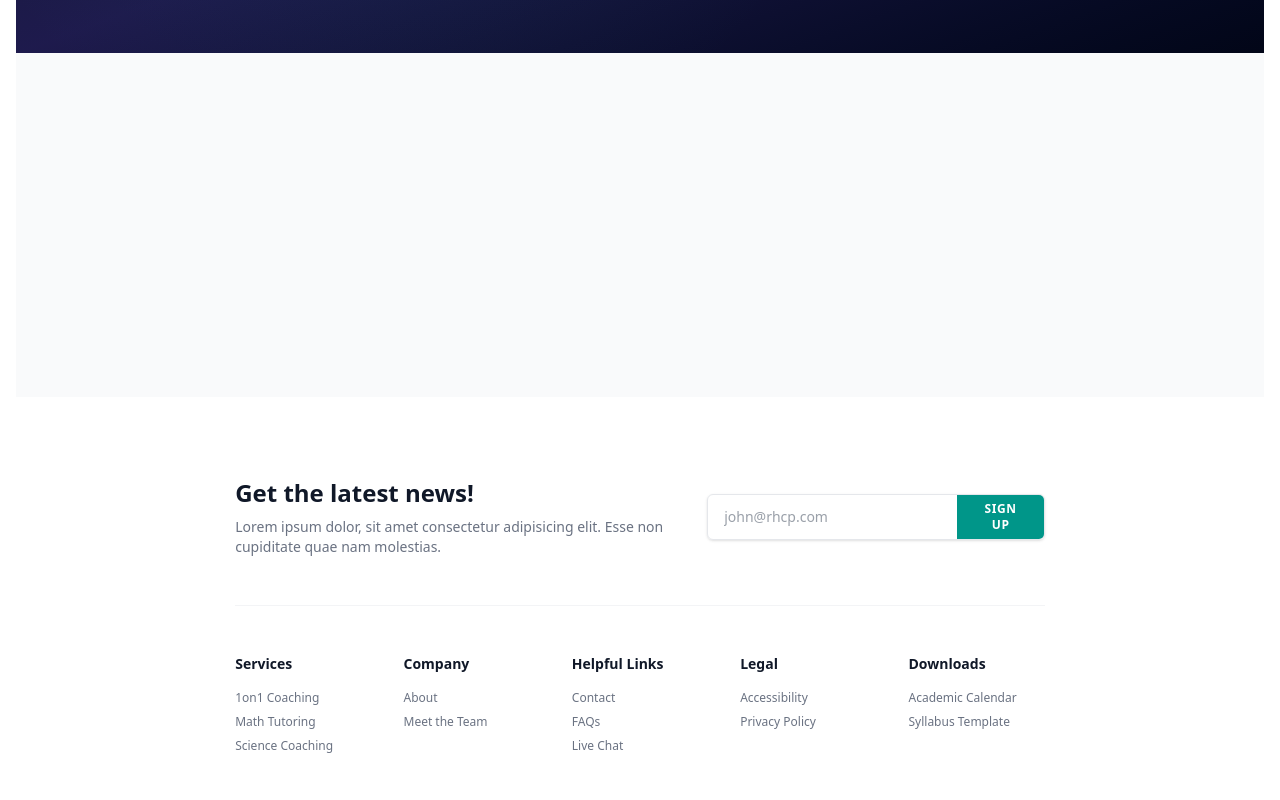
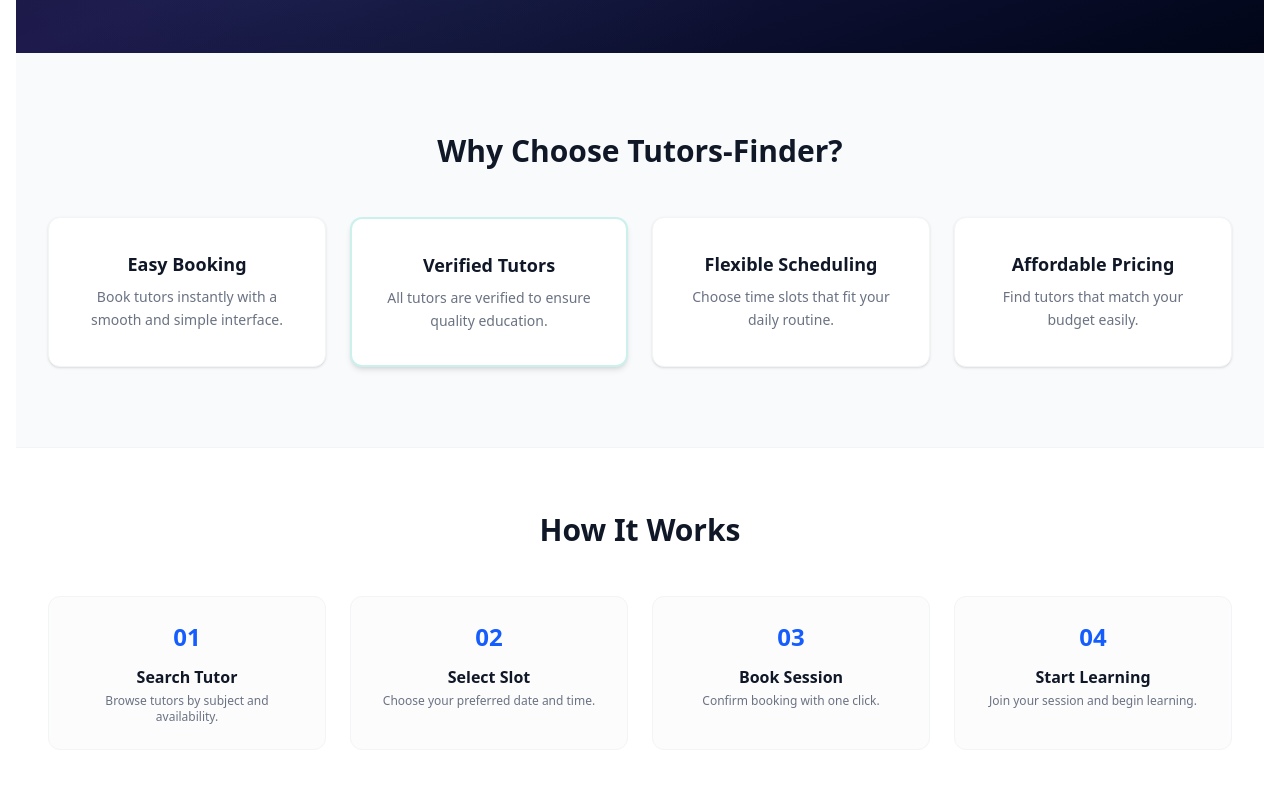
Before and after one commit to Shohan11369/tutor-front-end-09, a Next.js app: page / in a window 1280 px wide. Shown: the part 500-1300 px from the top of the page. Built offline with nearby package versions, Linux system fonts and the light colour scheme.

Commit message:
added now featurs section full

```diff
--- a/src/app/page.js
+++ b/src/app/page.js
@@ -9,7 +9,7 @@
       <div>
 
         <Hero />
-        {/* <Features /> */}
+        <Features />
       </div>
 
     </main>
--- a/src/components/Features.jsx
+++ b/src/components/Features.jsx
@@ -0,0 +1,57 @@
+export default function Features() {
+  return (
+    <div className="bg-gray-50">
+      {/* Why Choose Us */}
+      <section className="py-20 max-w-7xl mx-auto px-4 sm:px-6 lg:px-8 text-center">
+        <h2 className="text-3xl font-bold text-gray-900 mb-12">Why Choose Tutors-Finder?</h2>
+        <div className="grid grid-cols-1 sm:grid-cols-2 lg:grid-cols-4 gap-6">
+          <div className="bg-white p-8 rounded-xl shadow-sm border border-gray-100">
+            <h3 className="font-semibold text-lg mb-2 text-gray-900">Easy Booking</h3>
+            <p className="text-gray-500 text-sm leading-relaxed">Book tutors instantly with a smooth and simple interface.</p>
+          </div>
+          <div className="bg-white p-8 rounded-xl shadow-md border-2 border-teal-500/20 relative">
+            <h3 className="font-semibold text-lg mb-2 text-gray-900">Verified Tutors</h3>
+            <p className="text-gray-500 text-sm leading-relaxed">All tutors are verified to ensure quality education.</p>
+          </div>
+          <div className="bg-white p-8 rounded-xl shadow-sm border border-gray-100">
+            <h3 className="font-semibold text-lg mb-2 text-gray-900">Flexible Scheduling</h3>
+            <p className="text-gray-500 text-sm leading-relaxed">Choose time slots that fit your daily routine.</p>
+          </div>
+          <div className="bg-white p-8 rounded-xl shadow-sm border border-gray-100">
+            <h3 className="font-semibold text-lg mb-2 text-gray-900">Affordable Pricing</h3>
+            <p className="text-gray-500 text-sm leading-relaxed">Find tutors that match your budget easily.</p>
+          </div>
+        </div>
+      </section>
+
+      {/* How It Works */}
+      <section className="py-16 bg-white border-y border-gray-100">
+        <div className="max-w-7xl mx-auto px-4 sm:px-6 lg:px-8 text-center">
+          <h2 className="text-3xl font-bold text-gray-900 mb-12">How It Works</h2>
+          <div className="grid grid-cols-1 sm:grid-cols-2 lg:grid-cols-4 gap-6">
+            <div className="p-6 border border-gray-100 rounded-xl bg-gray-50/50">
+              <span className="text-2xl font-bold text-blue-600 block mb-3">01</span>
+              <h4 className="font-semibold text-base mb-1 text-gray-900">Search Tutor</h4>
+              <p className="text-gray-500 text-xs">Browse tutors by subject and availability.</p>
+            </div>
+            <div className="p-6 border border-gray-100 rounded-xl bg-gray-50/50">
+              <span className="text-2xl font-bold text-blue-600 block mb-3">02</span>
+              <h4 className="font-semibold text-base mb-1 text-gray-900">Select Slot</h4>
+              <p className="text-gray-500 text-xs">Choose your preferred date and time.</p>
+            </div>
+            <div className="p-6 border border-gray-100 rounded-xl bg-gray-50/50">
+              <span className="text-2xl font-bold text-blue-600 block mb-3">03</span>
+              <h4 className="font-semibold text-base mb-1 text-gray-900">Book Session</h4>
+              <p className="text-gray-500 text-xs">Confirm booking with one click.</p>
+            </div>
+            <div className="p-6 border border-gray-100 rounded-xl bg-gray-50/50">
+              <span className="text-2xl font-bold text-blue-600 block mb-3">04</span>
+              <h4 className="font-semibold text-base mb-1 text-gray-900">Start Learning</h4>
+              <p className="text-gray-500 text-xs">Join your session and begin learning.</p>
+            </div>
+          </div>
+        </div>
+      </section>
+    </div>
+  );
+}
```
